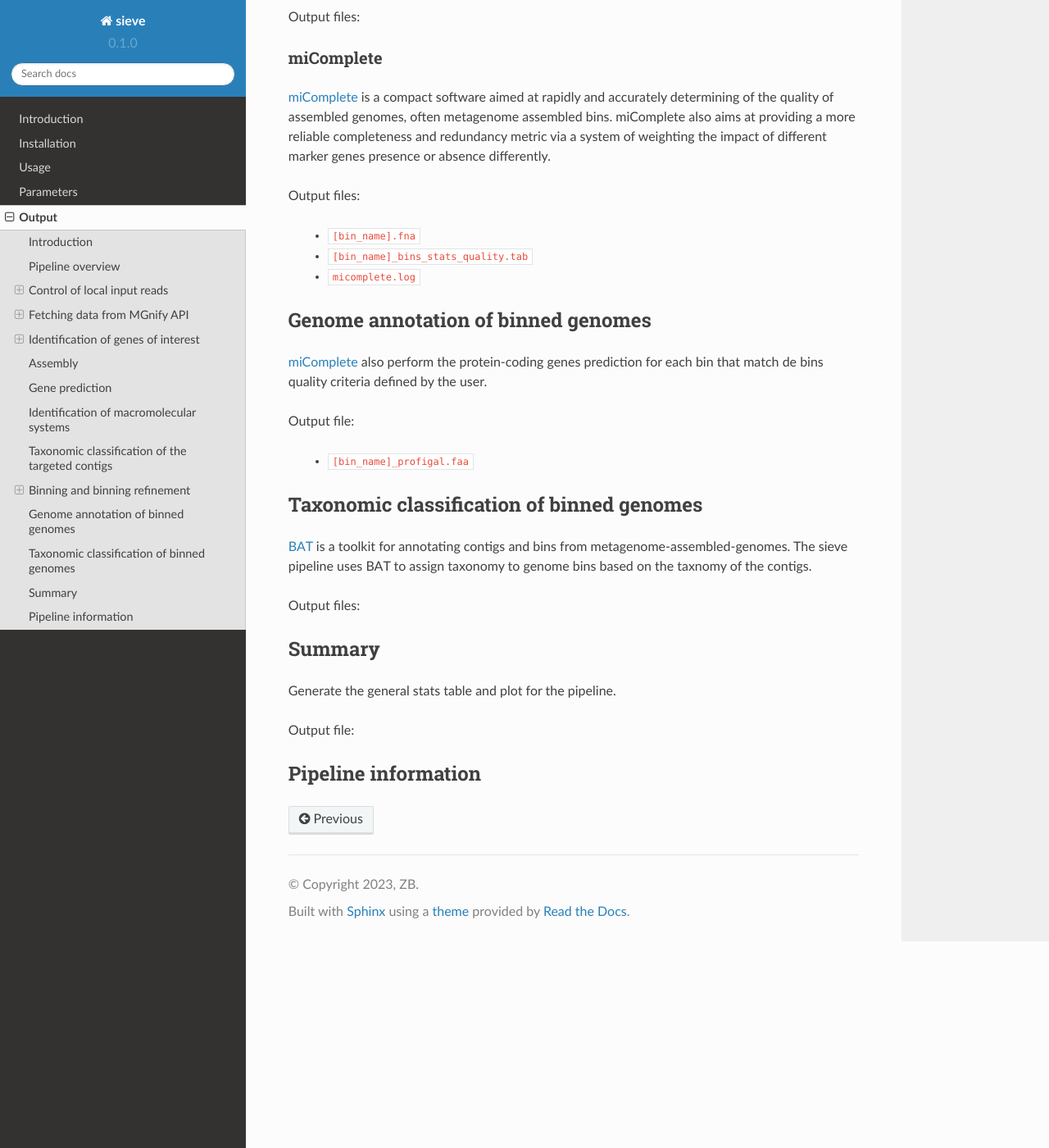
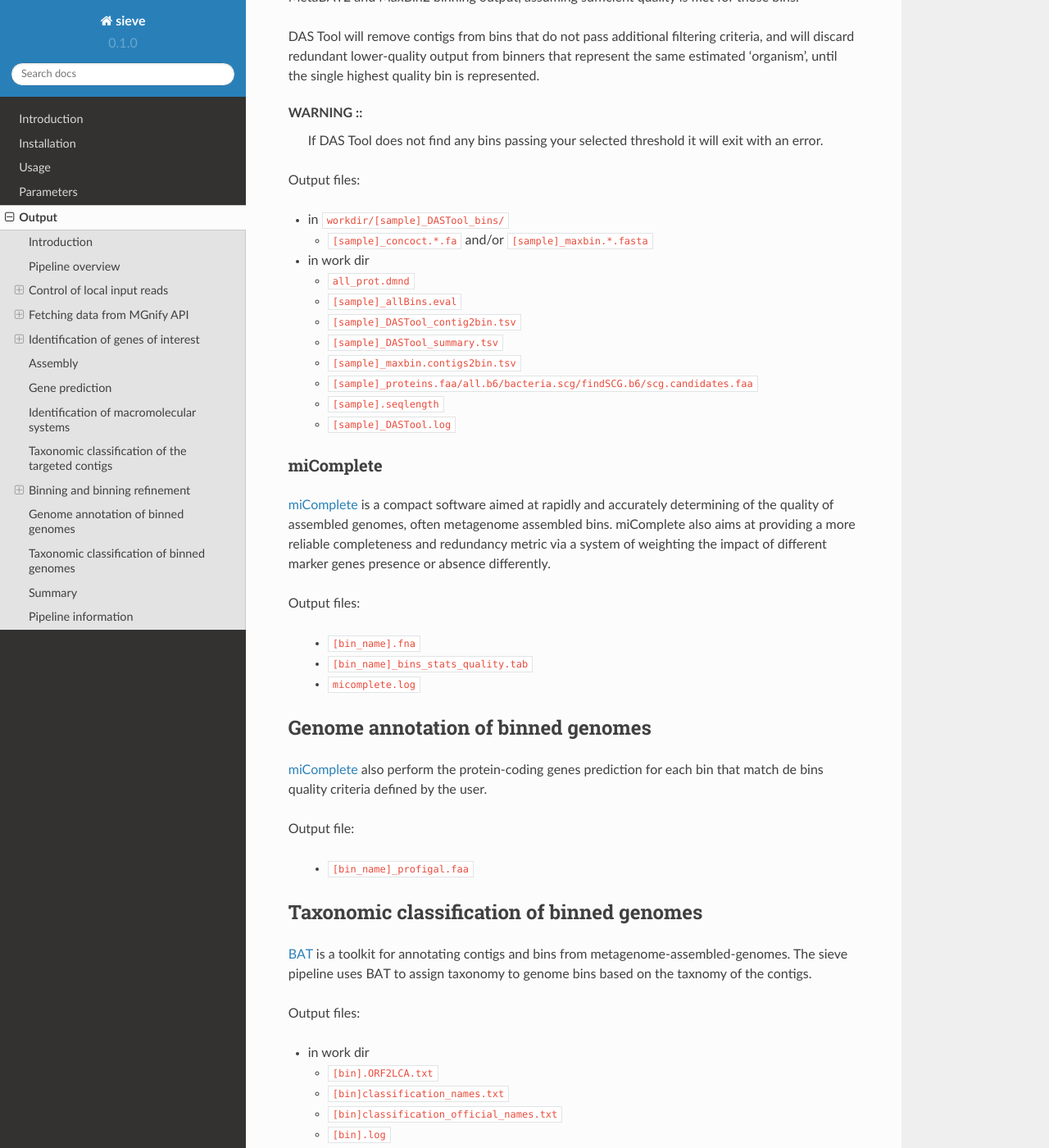
Before and after one commit to matiasWanntorp/sieve-doc, a Sphinx documentation site: the page built from docs/source/output.rst, in a window 1280 px wide and 1400 px high, scrolled down 5131 px. Shown: the whole window at 82% size. Built offline with Sphinx 7.4.7 and the Read the Docs theme 2.0.0, drawn with Linux system fonts in a browser that asks for light colours; some of the changed text lies outside the part shown.

Commit message:
Update output.rst

```diff
--- a/docs/source/output.rst
+++ b/docs/source/output.rst
@@ -179,6 +179,14 @@
 
 Output files:
 
+ * ``[sample]_maxbin.*.fasta``
+ * ``[sample]_maxbin.log``
+ * ``[sample]_maxbin.marker``
+ * ``[sample]_maxbin.marker_of_each_bin.tar.gz``
+ * ``[sample]_maxbin.noclass``
+ * ``[sample]_maxbin.summary``
+ * ``[sample]_maxbin.tooshort``
+
 Concoct
 ~~~~~~~
 
@@ -216,6 +224,21 @@
 
 Output files:
 
+* in ``workdir/[sample]_DASTool_bins/``
+
+  * ``[sample]_concoct.*.fa`` and/or ``[sample]_maxbin.*.fasta``
+
+* in work dir
+
+  * ``all_prot.dmnd``
+  * ``[sample]_allBins.eval``
+  * ``[sample]_DASTool_contig2bin.tsv``
+  * ``[sample]_DASTool_summary.tsv``
+  * ``[sample]_maxbin.contigs2bin.tsv``
+  * ``[sample]_proteins.faa/all.b6/bacteria.scg/findSCG.b6/scg.candidates.faa``
+  * ``[sample].seqlength``
+  * ``[sample]_DASTool.log``
+
 
 miComplete
 ~~~~~~~~~~
@@ -244,6 +267,13 @@
 
 Output files:
 
+* in work dir
+
+  * ``[bin].ORF2LCA.txt``
+  * ``[bin]classification_names.txt``
+  * ``[bin]classification_official_names.txt``
+  * ``[bin].log``
+
 Summary
 -------
 
@@ -251,5 +281,9 @@
 
 Output file:
 
+* in ``<outdir>/``
+
+  * ``results_summary.tsv``
+
 Pipeline information
 --------------------
```
